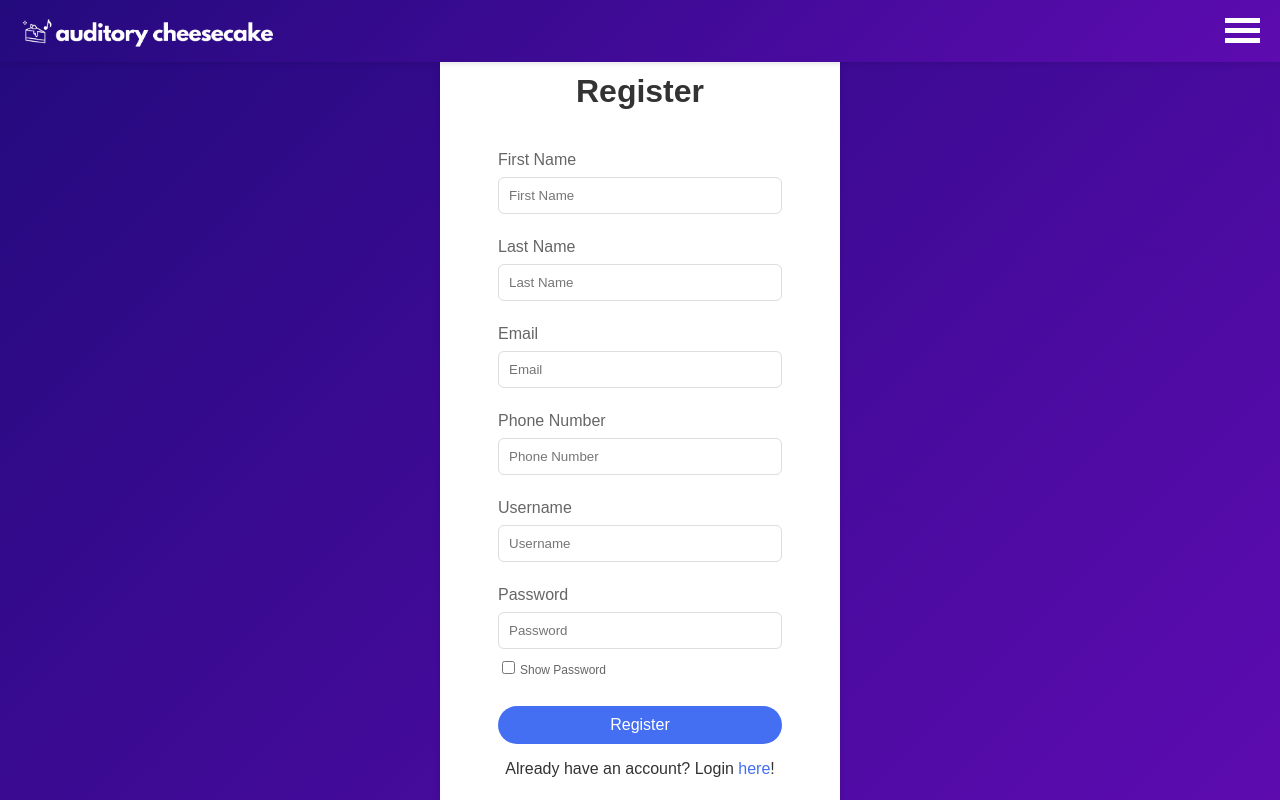
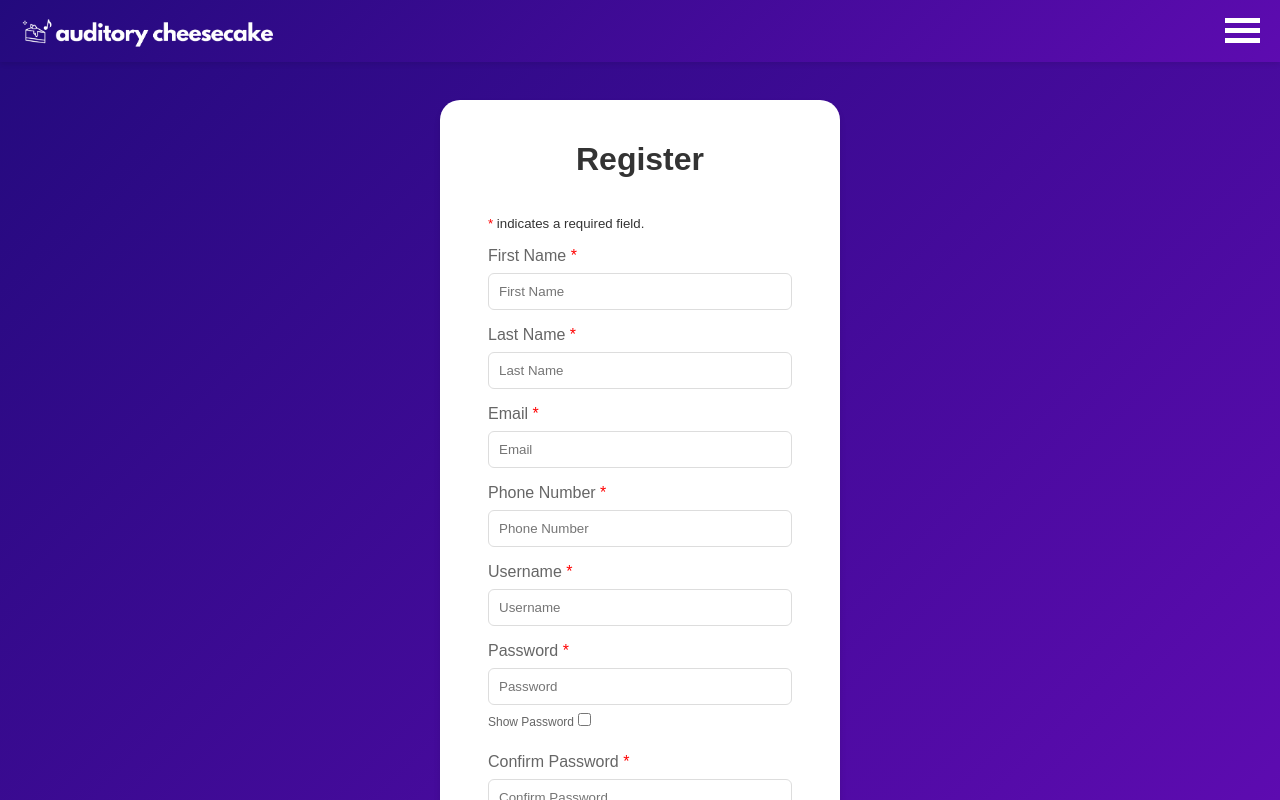
Before and after one commit to agiledev-students-spring2024/4-final-project-auditory-cheesecake, a React (Create React App) app in the folder frontend/: page /Register in a window 1280 px wide. Built offline with nearby package versions, Linux system fonts and the light colour scheme; the HTML template or start-up script is replaced by a standard one.

Commit message:
Added validation to register screen

```diff
--- a/frontend/src/views/Register/Register.css
+++ b/frontend/src/views/Register/Register.css
@@ -4,9 +4,8 @@
   align-content: center;
   align-items: center;
   justify-content: center;
-  height: 100vh;
+  /* height: 100vh; */
   padding: 20px;
-  padding-top: 80px;
 }
 
 .register-form-wrapper {
@@ -19,11 +18,23 @@
   background-color: #fff;
   padding: 20px;
   border-radius: 20px;
+  margin-top:80px;
+  margin-bottom:20px;
   box-shadow: 0 4px 6px rgba(0, 0, 0, 0.1);
 }
 
 .register h1 {
   color: #333;
+  margin-bottom: 5px;
+}
+
+.register h5 {
+  color: #333;
+  margin-bottom: 0px;
+  padding:0px !important;
+  text-align: left;
+  font-weight: lighter;
+
 }
 
 .register form {
@@ -31,18 +42,22 @@
   flex-direction: column;
   width: 90%;
   max-width: 400px;
-  padding: 20px;
+  padding: 10px;
   border-radius: 20px;
 }
 
 .register form label {
+  margin-top: 1rem;
   margin-bottom: 0.5rem;
   color: #666;
 }
 
+.register form form-field {
+  margin-bottom: 1.5rem;
+}
+
 .register form input {
   padding: 10px;
-  margin-bottom: 1.5rem;
   border: 1px solid #ddd;
   border-radius: 6px;
   box-sizing: border-box;
@@ -50,6 +65,7 @@
 
 .register form button {
   padding: 10px;
+  margin-top: 1.5rem;
   background-color: #446ff2;
   color: white;
   border: none;
@@ -68,6 +84,45 @@
   text-align: center;
 }
 
+.register .register-form-wrapper .error-validation-message {
+  color: red;
+  background-color: #ffdddd;
+  font-size: smaller;
+  text-align: left;
+  font-weight: bolder;
+  margin-top: 10px;
+  margin-bottom: 0px;
+  padding: 10px;
+  padding-top: 5px;
+  padding-bottom: 5px;
+}
+
+.register .register-form-wrapper .success-message {
+  color: green;
+  background-color: rgb(221, 255, 221);
+  font-size: smaller;
+  text-align: left;
+  font-weight: bolder;
+  width:80%;
+  margin: 0px;
+  padding: 10px;
+  padding-top: 5px;
+  padding-bottom: 5px;
+}
+
+.register .register-form-wrapper .failure-message {
+  color: red;
+  background-color: #ffdddd;
+  font-size: smaller;
+  text-align: left;
+  font-weight: bolder;
+  width:80%;
+  margin: 0px;
+  padding: 10px;
+  padding-top: 5px;
+  padding-bottom: 5px;
+}
+
 .register form .button-link {
   color: #446ff2;
   text-decoration: none;
@@ -77,26 +132,38 @@
   padding: 0;
 }
 
-.register form .button-link:hover {
-  color: #5d0bb0;
-  background-color: transparent;
+.register .register-form-wrapper .error-message {
+  color: white;
+  background-color: rgb(184, 20, 20);
+  margin-bottom: 0 !important;
+  margin-top:5px;
+  border-radius: 5px;
+  text-align: center;
+  font-weight: bolder;
+  font-size: small;
 }
 
-.error-message {
-  color: white;
-  background-color: red;
-  padding: 10px;
-  margin: 10px 0;
-  border-radius: 5px;
-  text-align: center;
+.required-field {
+  color: red !important;
 }
 
 .show-password-checkbox {
   font-size: 12px;
   color: #666;
-  margin-top: -15px;
+  margin-top: 5px !important;
+  margin-bottom: 0px;
 }
 
 .show-password-checkbox input[type="checkbox"] {
   margin-right: 5px;
 }
+
+.register form .button-link:hover {
+  color: #5d0bb0;
+  background-color: transparent;
+}
+.register form button:disabled {
+  background-color: #ccc;
+  color: #666;
+  cursor: not-allowed;
+}
--- a/frontend/src/views/Register/Register.jsx
+++ b/frontend/src/views/Register/Register.jsx
@@ -5,58 +5,123 @@ import './Register.css';
 const Register = () => {
     const navigate = useNavigate();
 
-    const [firstName, setFirstName] = useState('');
-    const [lastName, setLastName] = useState('');
-    const [email, setEmail] = useState('');
-    const [phoneNumber, setPhoneNumber] = useState('');
-    const [username, setUsername] = useState('');
-    const [password, setPassword] = useState('');
     const [showPassword, setShowPassword] = useState(false);
+    const [showConfirmPassword, setShowConfirmPassword] = useState(false);
     const [errorMessage, setErrorMessage] = useState('');
+    const [passwordErrorMessage, setPasswordErrorMessage] = useState('');
 
-    const validateEmail = (email) => {
-        return email.search(/^[a-zA-Z0-9._%+-]+@[a-zA-Z0-9.-]+\.[a-zA-Z]{2,}$/);
-    }
+
+    const [inputs, setInputs] = useState({
+        firstName: '', lastName: '', email: '', phoneNumber: '',
+        username: '', password: '', confirmPassword: ''
+    });
+
+    const [validations, setValidations] = useState({
+        firstNameValid: false, lastNameValid: false, emailValid: false, phoneNumberValid: false,
+        usernameValid: false, passwordValid: false, confirmPasswordValid: false
+    });
+
+    const [touched, setTouched] = useState({
+        firstName: false, lastName: false, email: false, phoneNumber: false,
+        username: false, password: false, confirmPassword: false
+    });
+
+    const handleChange = (field, value) => {
+        if (field === 'phoneNumber') {
+            value = formatPhoneNumber(value);
+        } else if (field === 'email' || field === 'username') {
+            value = value.replace(/\s/g, '');  // Remove all spaces from email and username
+        }
+        setInputs(prev => ({ ...prev, [field]: value }));
+        setTouched(prev => ({ ...prev, [field]: true }));
+        // Temporarily set new values to ensure up-to-date state for dependent validations
+        const newInputs = { ...inputs, [field]: value };
+        validateField(field, value, newInputs);
+
+        if (field === 'password') {
+            validateField('confirmPassword', inputs.confirmPassword, newInputs);
+        }
+    };
+
+    const validateField = (field, value, allInputs) => {
+        let isValid = false;
+        switch (field) {
+            case 'firstName':
+            case 'lastName':
+                isValid = value.trim() !== '';
+                break;
+            case 'email':
+                isValid = /^[a-zA-Z0-9._%+-]+@[a-zA-Z0-9.-]+\.[a-zA-Z]{2,}$/.test(value);
+                break;
+            case 'phoneNumber':
+                isValid = /^\d{3}-\d{3}-\d{4}$/.test(value);
+                break;
+            case 'username':
+                isValid = value.trim() !== '' && value.length >= 4;
+                break;
+            case 'password':
+                const [isPasswordValid, passwordError] = validatePassword(value);
+                isValid = isPasswordValid;
+                if (!isValid) {
+                    setPasswordErrorMessage(passwordError);  // Set a unique error message just for the password
+                }
+                break;
+            case 'confirmPassword':
+                isValid = value === allInputs.password;
+                break;
+            default:
+                break;
+        }
+        setValidations(prev => ({ ...prev, [field + 'Valid']: isValid }));
+    };
+    const cleanPhoneNumber = (phoneNumber) => {
+        return phoneNumber.replace(/[^\d]/g, '');
+    };
+    const formatPhoneNumber = (value) => {
+        if (!value) return value;
+        const phoneNumber = value.replace(/[^\d]/g, '');
+        const phoneNumberLength = phoneNumber.length;
+        if (phoneNumberLength < 4) return phoneNumber;
+        if (phoneNumberLength < 7) return `${phoneNumber.slice(0, 3)}-${phoneNumber.slice(3)}`;
+        if (phoneNumberLength < 11) return `${phoneNumber.slice(0, 3)}-${phoneNumber.slice(3, 6)}-${phoneNumber.slice(6)}`;
+    };
 
     const validatePassword = (password) => {
+        const errors = [];
         if (password.length < 6) {
-            return [false, "your password must be at least 6 characters long!"];
+            errors.push("be at least 6 characters long");
         }
-        else if (password.search(/[a-z]/) < 0) {
-            return [false, "your password must contain at least one lowercase letter!"];
+        if (!/[a-z]/.test(password)) {
+            errors.push("contain at least one lowercase letter");
         }
-        else if (password.search(/[A-Z]/) < 0) {
-            return [false, "your password must contain at least one uppercase letter!"];
+        if (!/[A-Z]/.test(password)) {
+            errors.push("contain at least one uppercase letter");
         }
-        else if (password.search(/[0-9]/) < 0) {
-            return [false, "your password must contain at least one digit!"];
+        if (!/[0-9]/.test(password)) {
+            errors.push("contain at least one digit");
         }
-        else if (password.search(/[!@#$%^&*]/) < 0) {
-            return [false, "your password must contain at least one special character (!@#$%^&*)!"];
+        if (!/[!@#$%^&*]/.test(password)) {
+            errors.push("contain at least one special character (!@#$%^&*)");
+        }
+
+        if (errors.length > 0) {
+            return [false, "Your password must " + errors.join(", ") + "."];
         }
         return [true, ""];
     }
 
     const handleSubmit = async (e) => {
-        console.log("Form submit initiated");
+
         e.preventDefault();
         setErrorMessage('');
 
-        const validPassword = validatePassword(password);
-        if (username.length < 4) {
-            setErrorMessage("Username must be at least 4 characters long!");
+        if (!Object.values(validations).every(Boolean)) {
+            setErrorMessage("Please correct the errors in the form.");
             return;
         }
-        else if (validPassword[0] === false) {
-            setErrorMessage("Invalid password: " + validPassword[1]);
-            return;
-        }
-        else if (validateEmail(email)) {
-            setErrorMessage("Invalid email!");
-            return;
-        }
-        //console.log(email, username, password);
+        console.log("Form submit initiated");
 
+        const cleanedPhoneNumber = cleanPhoneNumber(inputs.phoneNumber);
         //API call to the backend registration endpoint
         const res = await fetch('http://localhost:1337/api/register', {
             method: 'POST',
@@ -64,12 +129,12 @@ const Register = () => {
                 'Content-Type': 'application/json',
             },
             body: JSON.stringify({
-                firstName: firstName,
-                lastName: lastName,
-                email: email,
-                phoneNumber: phoneNumber,
-                username: username,
-                password: password
+                firstName: inputs.firstName,
+                lastName: inputs.lastName,
+                email: inputs.email,
+                phoneNumber: cleanedPhoneNumber,
+                username: inputs.username,
+                password: inputs.password
             })
         });
         const data = await res.json();
@@ -86,71 +151,107 @@ const Register = () => {
         <div className="register">
             <div className="register-form-wrapper">
                 <h1>Register</h1>
-                {errorMessage && <div className="error-message">{errorMessage}</div>}
                 <form onSubmit={handleSubmit}>
-                <label htmlFor="FirstName">First Name</label>
+                    {errorMessage && <div className="error-message">{errorMessage}</div>}
+                    <h5><label className="required-field">*</label> indicates a required field.</h5>
+                    <label htmlFor="FirstName">First Name <label className="required-field">*</label></label>
                     <input
                         id="FirstName"
                         type="text"
                         placeholder="First Name"
-                        value={firstName}
-                        onChange={(e) => setFirstName(e.target.value)}
+                        value={inputs.firstName}
+                        onChange={(e) => handleChange('firstName', e.target.value)}
                         required
                     />
-                    <label htmlFor="LastName">Last Name</label>
+                    {touched.firstName && !validations.firstNameValid && <p className="error-validation-message">Your first name is required.</p>}
+
+
+                    <label htmlFor="LastName">Last Name <label className="required-field">*</label></label>
                     <input
                         id="LastName"
                         type="text"
                         placeholder="Last Name"
-                        value={lastName}
-                        onChange={(e) => setLastName(e.target.value)}
+                        value={inputs.lastName}
+                        onChange={(e) => handleChange('lastName', e.target.value)}
                         required
                     />
-                    <label htmlFor="Email">Email</label>
+                    {touched.lastName && !validations.lastNameValid && <p className="error-validation-message">Your last name is required.</p>}
+
+                    <label htmlFor="Email">Email <label className="required-field">*</label></label>
                     <input
                         id="Email"
                         type="email"
                         placeholder="Email"
-                        value={email}
-                        onChange={(e) => setEmail(e.target.value)}
+                        value={inputs.email}
+                        onChange={(e) => handleChange('email', e.target.value)}
                         required
                     />
-                    <label htmlFor="PhoneNumber">Phone Number</label>
+                    {touched.email && !validations.emailValid && <p className="error-validation-message">Please enter a valid email address.</p>}
+
+                    <label htmlFor="PhoneNumber">Phone Number <label className="required-field">*</label></label>
                     <input
                         id="PhoneNumber"
                         type="tel"
                         placeholder="Phone Number"
-                        value={phoneNumber}
-                        onChange={(e) => setPhoneNumber(e.target.value)}
+                        value={inputs.phoneNumber}
+                        onChange={(e) => handleChange('phoneNumber', e.target.value)}
                         required
                     />
-                    <label htmlFor="Username">Username</label>
+                    {touched.phoneNumber && !validations.phoneNumberValid && <p className="error-validation-message">Please enter a valid 10-digit US phone number.</p>}
+
+                    <label htmlFor="Username">Username <label className="required-field">*</label></label>
                     <input
                         id="Username"
                         type="text"
                         placeholder="Username"
-                        value={username}
-                        onChange={(e) => setUsername(e.target.value)}
+                        value={inputs.username}
+                        onChange={(e) => handleChange('username', e.target.value)}
                         required
                     />
-                    <label htmlFor="Password">Password</label>
+                    {touched.username && !validations.usernameValid && <p className="error-validation-message">Username must be at least 4 characters long.</p>}
+
+
+                    <label htmlFor="Password">Password <label className="required-field">*</label></label>
                     <input
                         id="Password"
                         type={showPassword ? "text" : "password"}
                         placeholder="Password"
-                        value={password}
-                        onChange={(e) => setPassword(e.target.value)}
+                        value={inputs.password}
+                        onChange={(e) => handleChange('password', e.target.value)}
                         required
                     />
-                     <label className="show-password-checkbox">
+                    {touched.password && !validations.passwordValid && <p className="error-validation-message">{passwordErrorMessage}</p>}
+                    <label className="show-password-checkbox">
+                        Show Password
                         <input
                             type="checkbox"
                             checked={showPassword}
                             onChange={() => setShowPassword(!showPassword)}
                         />
-                        Show Password
                     </label>
-                    <button type="submit">Register</button>
+
+                    <label htmlFor="ConfirmPassword">Confirm Password <label className="required-field">*</label></label>
+                    <input
+                        id="ConfirmPassword"
+                        type={showConfirmPassword ? "text" : "password"}
+                        placeholder="Confirm Password"
+                        value={inputs.confirmPassword}
+                        onChange={(e) =>
+                            handleChange('confirmPassword', e.target.value)}
+                        required
+                    />
+                    {touched.confirmPassword && !validations.confirmPasswordValid && <p className="error-validation-message">Passwords do not match.</p>}
+                    <label className="show-password-checkbox">
+                        Show Password Confirmation
+                        <input
+                            type="checkbox"
+                            checked={showConfirmPassword}
+                            onChange={() => setShowConfirmPassword(!showConfirmPassword)}
+                        />
+                    </label>
+
+                    <button type="submit" disabled={!Object.values(validations).every(Boolean)}>Register</button>
+
                     <p>Already have an account? Login <button className="button-link" onClick={() => navigate("/Login")}>here</button>!</p>
                 </form>
             </div>
```
Also changed, not shown: frontend/src/views/Profile/Profile.css (+14 -5 lines), frontend/src/views/Profile/Profile.jsx (+6 -5 lines).
